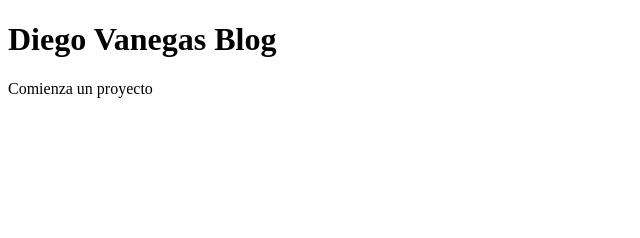
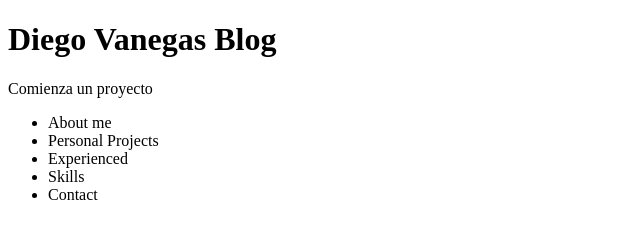
Before and after one commit to diegovaneegas/Portfolio, a plain HTML site: page index.html in a window 1280 px wide. Shown: the whole page, without its empty margins (0-640 px from the left). Drawn offline with Linux system fonts and the light colour scheme.

Commit message:
Estructura menu navegación

```diff
--- a/index.html
+++ b/index.html
@@ -12,6 +12,16 @@
     <h1>Diego Vanegas Blog</h1>
     <p>Comienza un proyecto</p>
 
+    <nav>
+        <ul>
+            <li>About me</li>
+            <li>Personal Projects</li>
+            <li>Experienced</li>
+            <li>Skills</li>
+            <li>Contact</li>
+        </ul>
+    </nav>
+
 
     <footer></footer>
 
```
